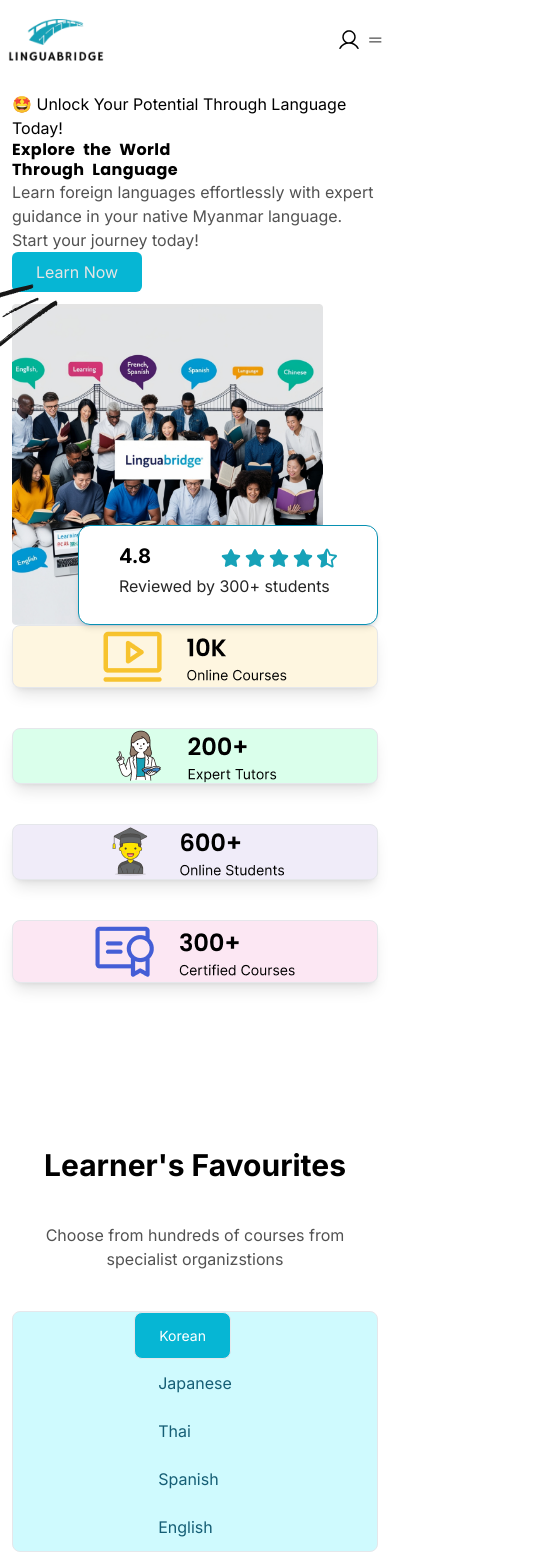
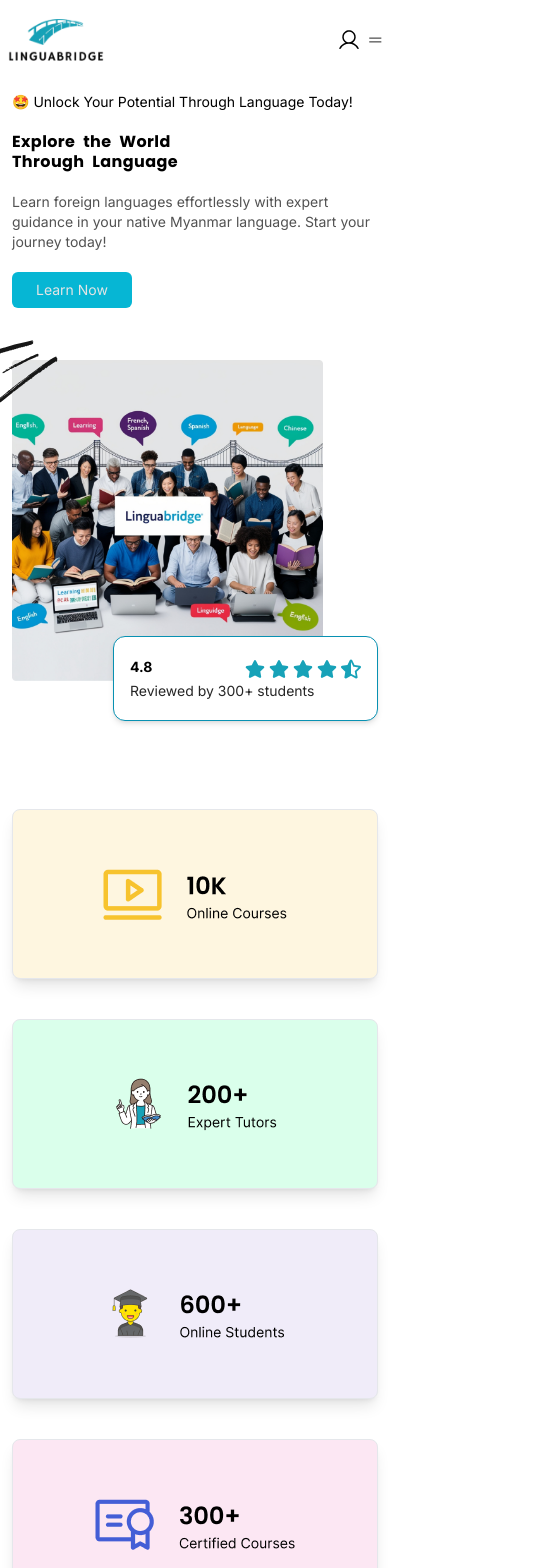
Before and after one commit to Yehtetaung158/mcf10_mcp7_linguabridge, a React (Vite) app: page / in a window 390 px wide. Shown: the top 1568 px of the page, 543 px wide, since content can reach past the window. Built offline with nearby package versions, Linux system fonts and the light colour scheme; a web font is replaced by a local one.

Commit message:
fixed mobile responsive

```diff
--- a/src/feature/home/components/AppDownloadSection.jsx
+++ b/src/feature/home/components/AppDownloadSection.jsx
@@ -14,14 +14,14 @@
           </h1>
           <div className="flex gap-5 items-center justify-center lg:mb-3 xl:mb-0">
             <img src={vector} alt="" className="border p-2" />
-            <p className="md:text-md text-neutral-50">
+            <p className="md:text-md max-sm:bg-pink-100 text-neutral-50">
               Download our app for easy access to all courses, progress
               tracking, and more. Learn languages at your convenience, wherever
               you are.
             </p>
           </div>
 
-          <div className="flex gap-5 md:justify-start">
+          <div className="flex flex-col md:flex-row gap-5 md:justify-start">
             <img
               src={android}
               alt="Android"
--- a/src/feature/home/components/CourseCardSection.jsx
+++ b/src/feature/home/components/CourseCardSection.jsx
@@ -8,12 +8,12 @@
       <img
         src={course.imgUrl}
         alt=""
-        className="h-52 object-cover object-center"
+        className="h-64 object-cover object-center"
       />
       <h3 className="font-bold text-lg  text-neutral-700 group-hover:text-cyan-600 group-hover:translate-y-[-5px] group-hover:scale-105 transition-all duration-300 ">
         {course.title}
       </h3>
-      <h3 className=" font-bold text-lg text-neutral-700 group-hover:text-cyan-600 group-hover:translate-y-[-5px] group-hover:scale-105 transition-all duration-300 ">
+      <h3 className="font-bold text-lg text-neutral-700 group-hover:text-cyan-600 group-hover:translate-y-[-5px] group-hover:scale-105 transition-all duration-300 ">
         {course["sub-title"]}
       </h3>
       <div className="flex justify-between">
--- a/src/feature/home/components/InformationSection.jsx
+++ b/src/feature/home/components/InformationSection.jsx
@@ -3,7 +3,7 @@
 const InformationSection = ({ imgUrl, color }) => {
   return (
     <div
-      className={`border ${color} rounded-lg shadow-lg flex items-center justify-center sm:h-[170px] md:h-[150px] lg:h-[170px] xl:h-[150px] mb-5 w-full`}
+      className={`border ${color} rounded-lg shadow-lg flex items-center justify-center h-[170px] md:h-[150px] lg:h-[170px] xl:h-[150px] mb-5 w-full`}
     >
       <img
         src={imgUrl}
--- a/src/feature/home/components/IntroductionSection.jsx
+++ b/src/feature/home/components/IntroductionSection.jsx
@@ -14,18 +14,18 @@
     <div className="mx-auto">
       <div className="grid md:grid-cols-1 lg:h-[1100px] xl:h-[550px] w-full xl:p-0 xl:grid-cols-2 xl:gap-4 relative">
         <div className="col-span-1 md:h-1/2 xl:h-1/2 flex flex-col py-3">
-          <div className="flex flex-col md:gap-10 md:h-full md:py-5 justify-between">
-            <p className="md:text-pm_font_size sm:mb-5 md:mb-10">
+          <div className="flex flex-col max-sm:gap-5 md:gap-10 md:h-full md:py-5 justify-between">
+            <p className="max-sm:text-sm md:text-pm_font_size sm:mb-5 md:mb-10">
               🤩 Unlock Your Potential Through Language Today!
             </p>
             <h1 className="md:text-4xl lg:text-5xl font-header_font_style font-bold leading-tight tracking-wide [word-spacing:0.25em] sm:mb-5 md:mb-10">
               Explore the World <br /> Through Language
             </h1>
-            <p className="text-neutral-500 md:text-pl_font_size sm:mb-5 md:mb-7">
+            <p className="max-sm:text-sm text-neutral-500 md:text-pl_font_size sm:mb-5 md:mb-7">
               Learn foreign languages effortlessly with expert guidance in your
               native Myanmar language. Start your journey today!
             </p>
-            <button className="bg-cyan-500 hover:bg-cyan-600 duration-300 text-neutral-100 px-6 py-2 rounded-md self-start mt-auto">
+            <button className="max-sm:text-sm max-sm:mb-10 bg-cyan-500 hover:bg-cyan-600 duration-300 text-neutral-100 px-6 py-2 rounded-md self-start mt-auto">
               Learn Now
             </button>
           </div>
@@ -45,19 +45,19 @@
             />
           </div>
 
-          <div className="absolute border border-cyan-600 z-30 w-[300px] h-[100px] bg-white p-2 rounded-xl shadow-md px-10 py-4 sm:translate-y-9 md:translate-x-10 md:translate-y-9 xl:translate-x-10 xl:translate-y-9 bottom-0 right-0">
-            <div className="flex justify-between">
-              <p className="font-bold text-xl mb-1">4.8</p>
+          <div className="max-sm:w-[265px]  max-sm:h-[85px] max-sm:px-4 max-sm:py-2 absolute border border-cyan-600 z-30 w-[300px]w-[300px] h-[100px] bg-white rounded-xl shadow-md px-10 py-4 max-sm:translate-y-10 md:translate-x-11 md:translate-y-9 xl:translate-x-10 xl:translate-y-9 bottom-0 right-0">
+            <div className="max-sm:mt-3 flex justify-between">
+              <p className="max-sm:text-sm font-bold text-xl mb-1">4.8</p>
               <RatingStar totalStars={5} initialRating={4.5} />
             </div>
-            <p className="text-pm_font_size text-neutral-700">
+            <p className="max-sm:text-sm text-pm_font_size text-neutral-700">
               Reviewed by 300+ students
             </p>
           </div>
         </div>
       </div>
 
-      <div className="col-span-2 text-center w-full sm:mt-32 lg:mt-44 xl:mt-28">
+      <div className="col-span-2 text-center w-full mt-32 lg:mt-44 xl:mt-28">
         <div className="grid sm:grid-cols-1 md:grid-cols-2 md:p-5 lg:p-0 xl:grid-cols-4 gap-5 w-full">
           <InformationSection imgUrl={online} color="bg-light-yellow" />
           <InformationSection imgUrl={tutor} color="bg-light-green" />
--- a/src/feature/home/components/LanguageSection.jsx
+++ b/src/feature/home/components/LanguageSection.jsx
@@ -58,21 +58,7 @@
         </p>
       </div>
 
-      {/* <div className="w-full bg-cyan-100 border md:h-[75px] lg:h-[85px] mt-10 rounded-lg mx-auto flex justify-center items-center">
-        <ul className="md:flex md:gap-4">
-          {Object.keys(coursesData).map((language) => (
-            <li key={language}>
-              <LanguageBtn
-                selectedLanguage={selectedLanguage}
-                setSelectedLanguage={setSelectedLanguage}
-                language={language}
-              />
-            </li>
-          ))}
-        </ul>
-      </div> */}
-
-      <div className="w-full bg-cyan-100 border sm:h-[180px] md:h-[75px] lg:h-[85px] mt-10 rounded-lg mx-auto flex justify-center items-center">
+      <div className="w-full bg-cyan-100 border py-3 sm:py-0 sm:h-[180px] md:h-[75px] lg:h-[85px] mt-10 rounded-lg mx-auto flex justify-center items-center">
         <ul className="sm:w-[60%] sm:h-full sm:flex sm:gap-2 sm:flex-wrap sm:items-center sm:justify-center md:w-full">
           {Object.keys(coursesData).map((language) => (
             <li key={language}>
```
